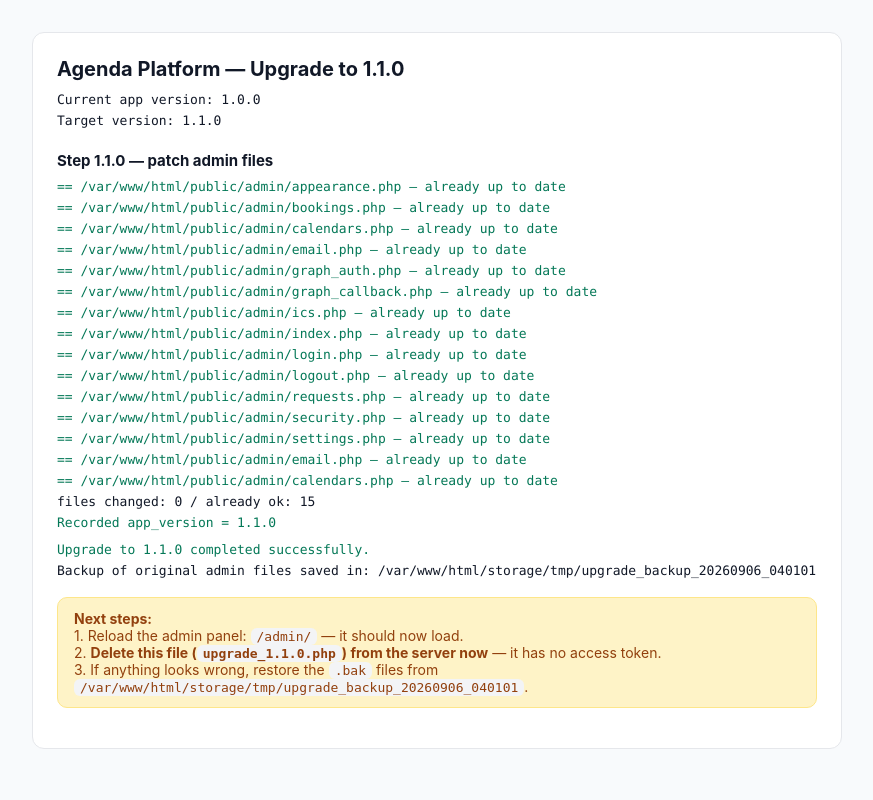
After one commit to Konwalia-academic/Online-Agenda-Scheduling-Platform, a PHP site: page /upgrade_1.1.0.php in a window 1280 px wide. The commit adds this page. Shown: the whole page, without its empty margins (203-1076 px from the left). Run offline with PHP 8.4, Linux system fonts and the light colour scheme; tables that the repository leaves empty hold one stand-in row (values such as "Sample post"); some libraries are stand-ins or nearby versions.

Commit message:
fix known bugs

```diff
--- a/public/admin/appearance.php
+++ b/public/admin/appearance.php
@@ -1,5 +1,5 @@
 <?php
-require __DIR__ . '/../app/bootstrap.php';
+require __DIR__ . '/../../app/bootstrap.php';
 
 $flash = null;
 if ($_SERVER['REQUEST_METHOD'] === 'POST') {
--- a/public/admin/bookings.php
+++ b/public/admin/bookings.php
@@ -1,5 +1,5 @@
 <?php
-require __DIR__ . '/../app/bootstrap.php';
+require __DIR__ . '/../../app/bootstrap.php';
 
 $pdo = db();
 $flash = null;
--- a/public/admin/calendars.php
+++ b/public/admin/calendars.php
@@ -1,5 +1,5 @@
 <?php
-require __DIR__ . '/../app/bootstrap.php';
+require __DIR__ . '/../../app/bootstrap.php';
 
 $flash = null;
 $error = null;
@@ -325,7 +325,7 @@ include __DIR__ . '/_top.php';
     var box = A.qs('#syncAllResult');
     btn.disabled = true;
     box.innerHTML = '<p class="muted small"><?= e(t('loading')) ?></p>';
-    A.postJson('ajax.php?action=sync', {}).then(function (res) {
+    A.postJson('../ajax.php?action=sync', {}).then(function (res) {
       btn.disabled = false;
       box.innerHTML = res.ok
         ? '<div class="alert alert-ok">' + A.escapeHtml(res.message) + '</div>'
@@ -336,7 +336,7 @@ include __DIR__ . '/_top.php';
   // load graph calendars into picker
   var pickForm = A.qs('#graphPickForm');
   if (pickForm) {
-    A.getJson('ajax.php?action=graph_calendars').then(function (res) {
+    A.getJson('../ajax.php?action=graph_calendars').then(function (res) {
       if (!res.ok) return;
       var box = A.qs('#graphCals');
       var bookingSel = A.qs('#graphBookingCal');
--- a/public/admin/email.php
+++ b/public/admin/email.php
@@ -1,5 +1,5 @@
 <?php
-require __DIR__ . '/../app/bootstrap.php';
+require __DIR__ . '/../../app/bootstrap.php';
 
 $flash = null;
 if ($_SERVER['REQUEST_METHOD'] === 'POST') {
@@ -93,7 +93,7 @@ include __DIR__ . '/_top.php';
     var box = A.qs('#testResult');
     btn.disabled = true;
     box.innerHTML = '<p class="muted small"><?= e(t('loading')) ?></p>';
-    A.postJson('ajax.php?action=test_email', { to: A.qs('#testTo').value })
+    A.postJson('../ajax.php?action=test_email', { to: A.qs('#testTo').value })
       .then(function (res) {
         btn.disabled = false;
         box.innerHTML = res.ok
--- a/public/admin/graph_auth.php
+++ b/public/admin/graph_auth.php
@@ -3,7 +3,7 @@
  * Starts the Microsoft OAuth authorization-code flow with PKCE.
  * Redirects the administrator to the Microsoft sign-in page.
  */
-require __DIR__ . '/../app/bootstrap.php';
+require __DIR__ . '/../../app/bootstrap.php';
 require_admin();
 
 if (!graph()->configured()) {
--- a/public/admin/graph_callback.php
+++ b/public/admin/graph_callback.php
@@ -3,7 +3,7 @@
  * OAuth callback: Microsoft redirects here after the administrator signs in.
  * Exchanges the code (with PKCE verifier) for tokens and stores them.
  */
-require __DIR__ . '/../app/bootstrap.php';
+require __DIR__ . '/../../app/bootstrap.php';
 require_admin();
 
 $state = (string)($_GET['state'] ?? '');
--- a/public/admin/ics.php
+++ b/public/admin/ics.php
@@ -2,7 +2,7 @@
 /*
  * Download a booking as an .ics file (admin convenience).
  */
-require __DIR__ . '/../app/bootstrap.php';
+require __DIR__ . '/../../app/bootstrap.php';
 require_admin();
 
 $id = (int)($_GET['id'] ?? 0);
--- a/public/admin/index.php
+++ b/public/admin/index.php
@@ -1,5 +1,5 @@
 <?php
-require __DIR__ . '/../app/bootstrap.php';
+require __DIR__ . '/../../app/bootstrap.php';
 
 $pdo = db();
 $now = utc_now();
--- a/public/admin/login.php
+++ b/public/admin/login.php
@@ -1,5 +1,5 @@
 <?php
-require __DIR__ . '/../app/bootstrap.php';
+require __DIR__ . '/../../app/bootstrap.php';
 
 if (is_admin()) {
     redirect(base_url() . '/admin/index.php');
--- a/public/admin/logout.php
+++ b/public/admin/logout.php
@@ -1,4 +1,4 @@
 <?php
-require __DIR__ . '/../app/bootstrap.php';
+require __DIR__ . '/../../app/bootstrap.php';
 admin_logout();
 redirect(base_url() . '/admin/login.php');
--- a/public/admin/requests.php
+++ b/public/admin/requests.php
@@ -1,5 +1,5 @@
 <?php
-require __DIR__ . '/../app/bootstrap.php';
+require __DIR__ . '/../../app/bootstrap.php';
 
 $pdo = db();
 $flash = [];
--- a/public/admin/security.php
+++ b/public/admin/security.php
@@ -1,5 +1,5 @@
 <?php
-require __DIR__ . '/../app/bootstrap.php';
+require __DIR__ . '/../../app/bootstrap.php';
 
 $flash = null;
 $error = null;
--- a/public/admin/settings.php
+++ b/public/admin/settings.php
@@ -1,5 +1,5 @@
 <?php
-require __DIR__ . '/../app/bootstrap.php';
+require __DIR__ . '/../../app/bootstrap.php';
 
 $flash = null;
 
--- /dev/null
+++ b/upgrade_1.1.0.php
@@ -0,0 +1,302 @@
+<?php
+/*
+ * Agenda Platform — Upgrade to 1.1.0
+ * -----------------------------------
+ * Applies the 1.1.0 changes to a deployed/running installation:
+ *
+ *   1. Fixes the admin bootstrap require path in public/admin/*.php
+ *      ('/../app/bootstrap.php' -> '/../../app/bootstrap.php'), which broke
+ *      the admin panel (Fatal: Failed opening required .../app/bootstrap.php).
+ *   2. Fixes the admin AJAX endpoints (ajax.php -> ../ajax.php) so the
+ *      "test mail", "sync now" and Graph calendar picker work from /admin/.
+ *
+ * Usage (either way is fine):
+ *   - Browser:  https://your-domain/upgrade_1.1.0.php
+ *   - CLI:      php /path/to/project/upgrade_1.1.0.php
+ *
+ * IMPORTANT: This file has NO access token on purpose (per design choice).
+ *            DELETE THIS FILE right after the upgrade has run.
+ *
+ * It is fully self-contained: it does NOT require app/bootstrap.php, so it
+ * works even when the running site is broken.
+ *
+ * This file lives at the project ROOT (next to public/ and app/).
+ */
+declare(strict_types=1);
+
+define('UPGRADE_ROOT', __DIR__);
+define('UPGRADE_TARGET', '1.1.0');
+
+// ---------------------------------------------------------------------------
+// output helpers (work for both CLI and browser)
+// ---------------------------------------------------------------------------
+$isCli = PHP_SAPI === 'cli';
+
+/** Plain text line. */
+function u_line(string $text, string $class = ''): void
+{
+    global $isCli;
+    if ($isCli) {
+        echo $text . "\n";
+    } elseif ($class !== '') {
+        echo '<div class="line ' . $class . '">' . htmlspecialchars($text, ENT_QUOTES, 'UTF-8') . '</div>';
+    } else {
+        echo '<div class="line">' . htmlspecialchars($text, ENT_QUOTES, 'UTF-8') . '</div>';
+    }
+}
+
+/** Raw HTML block (browser) / plain text (CLI). */
+function u_block(string $html, string $class = ''): void
+{
+    global $isCli;
+    if ($isCli) {
+        echo trim(strip_tags(str_replace(['<br>', '</p>', '</div>'], "\n", $html))) . "\n";
+    } else {
+        if ($class !== '') {
+            echo '<div class="' . $class . '">' . $html . '</div>';
+        } else {
+            echo $html;
+        }
+    }
+}
+
+function u_section(string $title): void
+{
+    global $isCli;
+    if ($isCli) {
+        echo "\n" . strtoupper($title) . "\n" . str_repeat('-', strlen($title)) . "\n";
+    } else {
+        echo '<h2>' . htmlspecialchars($title, ENT_QUOTES, 'UTF-8') . '</h2>';
+    }
+}
+
+if (!$isCli) {
+    header('Content-Type: text/html; charset=utf-8');
+    echo "<!DOCTYPE html><html lang=\"en\"><head><meta charset=\"utf-8\">"
+       . "<title>Agenda Platform Upgrade</title>"
+       . "<style>body{font-family:-apple-system,Segoe UI,Roboto,'PingFang SC','Microsoft YaHei',sans-serif;"
+       . "background:#f8fafc;color:#111827;margin:0;padding:32px 16px;}"
+       . ".card{max-width:760px;margin:0 auto;background:#fff;border:1px solid #e5e7eb;border-radius:12px;padding:24px;}"
+       . "h1{font-size:20px;margin:0 0 8px;}h2{font-size:15px;margin:20px 0 6px;}"
+       . ".ok{color:#047857;}.err{color:#b91c1c;}.warn{color:#92400e;}"
+       . "code{background:#f3f4f6;padding:1px 6px;border-radius:6px;font-size:13px;}"
+       . ".line{padding:3px 0;font-size:13px;font-family:ui-monospace,Menlo,Consolas,monospace;}"
+       . ".banner{background:#fef3c7;border:1px solid #fde68a;color:#92400e;border-radius:10px;padding:12px 16px;margin:16px 0;font-size:14px;}"
+       . "</style></head><body><div class=\"card\">"
+       . "<h1>Agenda Platform — Upgrade to " . UPGRADE_TARGET . "</h1>";
+} else {
+    echo "Agenda Platform — Upgrade to " . UPGRADE_TARGET . "\n";
+    echo "-------------------------------------------\n";
+}
+
+// ---------------------------------------------------------------------------
+// locate config
+// ---------------------------------------------------------------------------
+$configFile = UPGRADE_ROOT . '/app/config.php';
+if (!is_file($configFile)) {
+    $msg = 'app/config.php not found. The web installer must have been run first '
+         . '(visit /install/). Aborting.';
+    if ($isCli) {
+        fwrite(STDERR, $msg . "\n");
+        exit(1);
+    }
+    u_block('<b>ERROR:</b> ' . htmlspecialchars($msg), 'err');
+    u_finish(false);
+}
+require $configFile;
+
+// ---------------------------------------------------------------------------
+// connect to database
+// ---------------------------------------------------------------------------
+$pdo = null;
+try {
+    $dsn = sprintf('mysql:host=%s;port=%d;dbname=%s;charset=utf8mb4', DB_HOST, DB_PORT, DB_NAME);
+    $pdo = new PDO($dsn, DB_USER, DB_PASS, [
+        PDO::ATTR_ERRMODE => PDO::ERRMODE_EXCEPTION,
+        PDO::ATTR_DEFAULT_FETCH_MODE => PDO::FETCH_ASSOC,
+    ]);
+} catch (Throwable $ex) {
+    $msg = 'Database connection failed: ' . $ex->getMessage();
+    if ($isCli) {
+        fwrite(STDERR, $msg . "\n");
+        exit(1);
+    }
+    u_block('<b>ERROR:</b> ' . htmlspecialchars($msg), 'err');
+    u_finish(false);
+}
+
+// ---------------------------------------------------------------------------
+// read current app version
+// ---------------------------------------------------------------------------
+$current = '1.0.0';
+try {
+    $st = $pdo->prepare('SELECT svalue FROM settings WHERE skey = ?');
+    $st->execute(['app_version']);
+    $v = $st->fetchColumn();
+    if ($v !== false && $v !== null && $v !== '') {
+        $current = (string)$v;
+    }
+} catch (Throwable) {
+    // settings table may not exist -> treat as 1.0.0 (or pre-versioning)
+    $current = '1.0.0';
+}
+
+u_line('Current app version: ' . $current);
+
+if (version_compare($current, UPGRADE_TARGET, '>=')) {
+    u_line('Already up to date (>= ' . UPGRADE_TARGET . '). Nothing to do.');
+    u_finish(true);
+}
+
+u_line('Target version: ' . UPGRADE_TARGET);
+
+// ---------------------------------------------------------------------------
+// STEP 1.1.0 — path fixes
+// ---------------------------------------------------------------------------
+$changed = 0;
+$okCount = 0;
+$errors = [];
+
+// backup directory
+$backupDir = UPGRADE_ROOT . '/storage/tmp/upgrade_backup_' . date('Ymd_His');
+if (!is_dir($backupDir) && !@mkdir($backupDir, 0775, true) && !is_dir($backupDir)) {
+    $errors[] = 'Cannot create backup directory: ' . $backupDir;
+    u_line('Cannot create backup directory: ' . $backupDir, 'err');
+    u_finish(false);
+}
+
+/** Rewrite a file: backup original, apply replacements, report. */
+function u_patch_file(string $path, array $replaces): void
+{
+    global $backupDir, $changed, $okCount, $errors;
+
+    if (!is_file($path)) {
+        $errors[] = 'Missing file: ' . $path;
+        u_line('!! ' . $path . ' — file not found', 'err');
+        return;
+    }
+    $content = (string)file_get_contents($path);
+    $original = $content;
+    $applied = [];
+    foreach ($replaces as $from => $to) {
+        $count = substr_count($content, $from);
+        if ($count > 0) {
+            $content = str_replace($from, $to, $content);
+            $applied[] = basename($path) . ': ' . $count . 'x  ' . $from . '  ->  ' . $to;
+        }
+    }
+    if ($content === $original) {
+        $okCount++;
+        u_line('== ' . $path . ' — already up to date', 'ok');
+        return;
+    }
+    // backup the original
+    $bakPath = $backupDir . '/' . basename($path) . '.bak';
+    if (!file_put_contents($bakPath, $original, LOCK_EX)) {
+        $errors[] = 'Cannot write backup: ' . $bakPath;
+        u_line('!! ' . $path . ' — backup FAILED, skipping write', 'err');
+        return;
+    }
+    if (!file_put_contents($path, $content, LOCK_EX)) {
+        $errors[] = 'Cannot write file: ' . $path;
+        u_line('!! ' . $path . ' — write FAILED', 'err');
+        return;
+    }
+    $changed++;
+    foreach ($applied as $a) {
+        u_line('+ ' . $a, 'ok');
+    }
+}
+
+u_section('Step 1.1.0 — patch admin files');
+
+$adminDir = UPGRADE_ROOT . '/public/admin';
+$adminFiles = [
+    'appearance.php', 'bookings.php', 'calendars.php', 'email.php',
+    'graph_auth.php', 'graph_callback.php', 'ics.php', 'index.php',
+    'login.php', 'logout.php', 'requests.php', 'security.php', 'settings.php',
+];
+
+$bootstrapReplace = [
+    "require __DIR__ . '/../app/bootstrap.php';" => "require __DIR__ . '/../../app/bootstrap.php';",
+];
+
+$ajaxReplace = [
+    "A.postJson('ajax.php?action=test_email'" => "A.postJson('../ajax.php?action=test_email'",
+    "A.postJson('ajax.php?action=sync'" => "A.postJson('../ajax.php?action=sync'",
+    "A.getJson('ajax.php?action=graph_calendars'" => "A.getJson('../ajax.php?action=graph_calendars'",
+];
+
+foreach ($adminFiles as $f) {
+    u_patch_file($adminDir . '/' . $f, $bootstrapReplace);
+}
+
+// AJAX fixes only apply to email.php and calendars.php
+u_patch_file($adminDir . '/email.php', $ajaxReplace);
+u_patch_file($adminDir . '/calendars.php', $ajaxReplace);
+
+u_line('files changed: ' . $changed . ' / already ok: ' . $okCount);
+if (count($errors) > 0) {
+    u_line('errors: ' . count($errors), 'err');
+    foreach ($errors as $er) {
+        u_line('!! ' . $er, 'err');
+    }
+}
+
+// ---------------------------------------------------------------------------
+// record version
+// ---------------------------------------------------------------------------
+try {
+    $stmt = $pdo->prepare('INSERT INTO settings (skey, svalue) VALUES (?, ?) '
+        . 'ON DUPLICATE KEY UPDATE svalue = VALUES(svalue)');
+    $stmt->execute(['app_version', UPGRADE_TARGET]);
+    u_line('Recorded app_version = ' . UPGRADE_TARGET, 'ok');
+} catch (Throwable $ex) {
+    $errors[] = 'Could not write app_version: ' . $ex->getMessage();
+    u_line('!! could not write app_version: ' . $ex->getMessage(), 'err');
+}
+
+// ---------------------------------------------------------------------------
+// write upgrade log
+// ---------------------------------------------------------------------------
+try {
+    $logDir = UPGRADE_ROOT . '/storage/logs';
+    if (!is_dir($logDir)) {
+        @mkdir($logDir, 0775, true);
+    }
+    $log = '[' . date('Y-m-d H:i:s') . '] upgraded from ' . $current . ' to ' . UPGRADE_TARGET
+         . ' — changed=' . $changed . ' ok=' . $okCount . ' errors=' . count($errors) . "\n";
+    @file_put_contents($logDir . '/upgrade.log', $log, FILE_APPEND | LOCK_EX);
+} catch (Throwable) {
+    // log best-effort only
+}
+
+// ---------------------------------------------------------------------------
+// summary
+// ---------------------------------------------------------------------------
+if (count($errors) > 0) {
+    u_line('');
+    u_line('Upgrade finished WITH ERRORS. Review the messages above.', 'err');
+    u_finish(false);
+}
+
+u_line('');
+u_line('Upgrade to ' . UPGRADE_TARGET . ' completed successfully.', 'ok');
+u_line('Backup of original admin files saved in: ' . $backupDir);
+u_block('<b>Next steps:</b><br>'
+    . '1. Reload the admin panel: <code>/admin/</code> — it should now load.<br>'
+    . '2. <b>Delete this file (<code>upgrade_1.1.0.php</code>) from the server now</b> — it has no access token.<br>'
+    . '3. If anything looks wrong, restore the <code>.bak</code> files from <code>' . htmlspecialchars($backupDir) . '</code>.',
+    'banner');
+
+u_finish(true);
+
+/** Common tail: close HTML and exit. */
+function u_finish(bool $success): never
+{
+    global $isCli;
+    if (!$isCli) {
+        echo '</div></body></html>';
+    }
+    exit($success ? 0 : 1);
+}
```
Also changed, not shown: deploy/btpanel.md (added, +183 -0 lines), readme.md.
